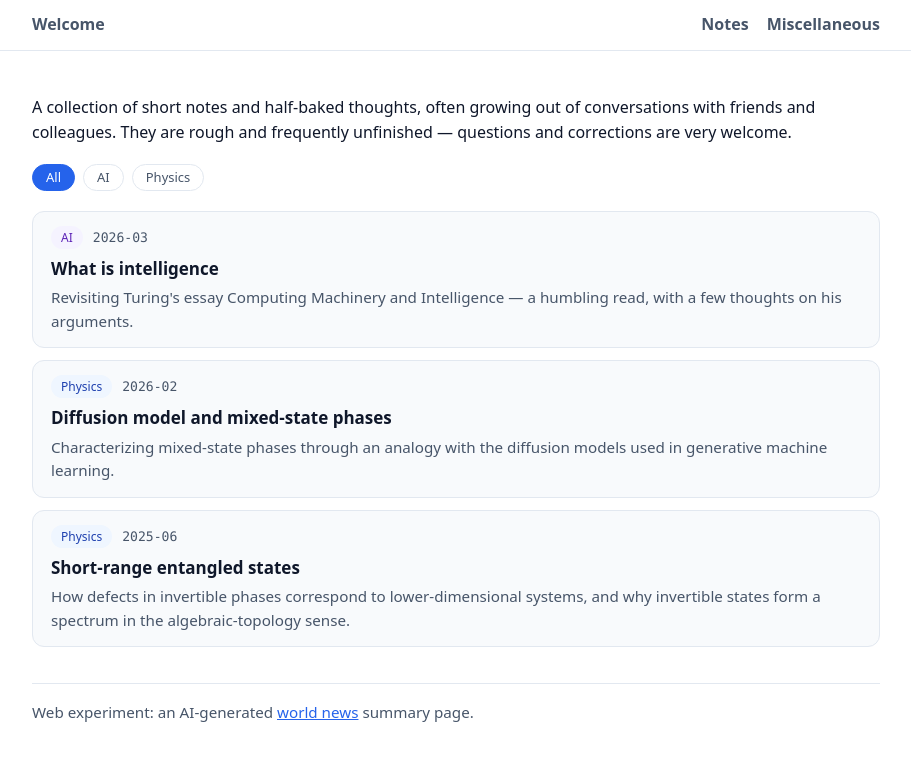
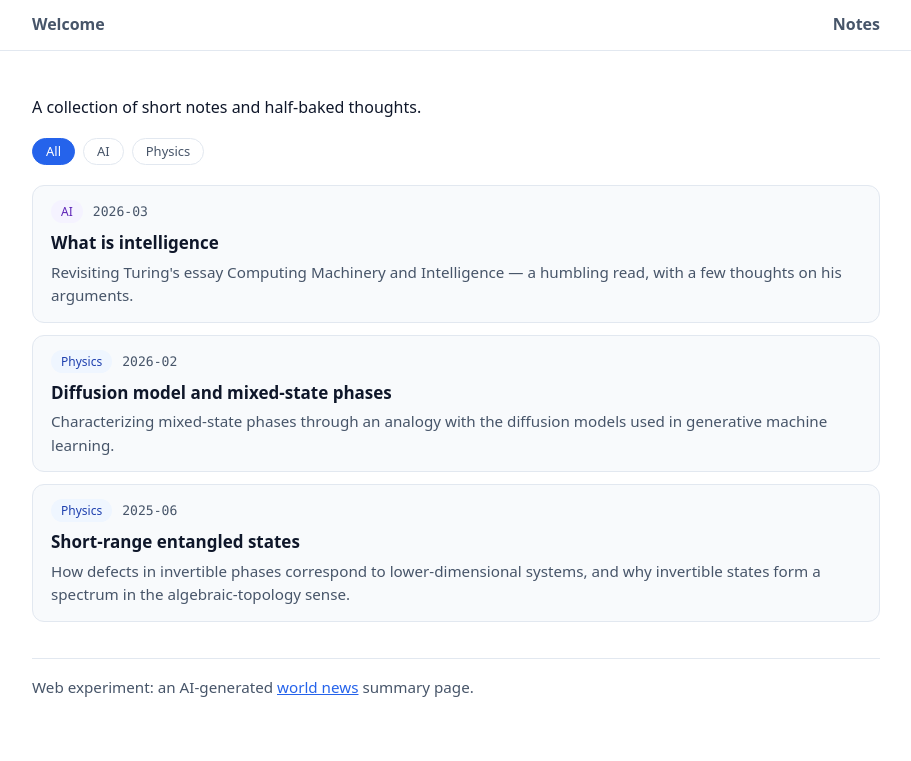
Before and after one commit to ruihuafan/ruihuafan.github.io, a Jekyll site: the page built from misc.md, in a window 1280 px wide. Shown: the top 761 px of the page, without its empty margins (184-1095 px from the left). Built offline with Jekyll 4.4.1, drawn with Linux system fonts in a browser that asks for light colours.

Commit message:
Hide Miscellaneous from nav; trim its intro
- Comment out the Miscellaneous nav link (page still builds at /misc/,
  just unlinked; restore the link to re-enable)
- Shorten the intro line to a single sentence

Co-Authored-By: Claude Opus 4.8 <noreply@anthropic.com>

```diff
--- a/_includes/nav.html
+++ b/_includes/nav.html
@@ -2,6 +2,7 @@
   <nav>
     <a href="{{ '/' | relative_url }}#top" style="margin-right:auto">Welcome</a>
     <a href="{{ '/notes/' | relative_url }}">Notes</a>
-    <a href="{{ '/misc/' | relative_url }}">Miscellaneous</a>
+    {% comment %} Miscellaneous hidden for now — restore this link to re-enable it in the nav {% endcomment %}
+    {% comment %}<a href="{{ '/misc/' | relative_url }}">Miscellaneous</a>{% endcomment %}
   </nav>
 </header>
--- a/misc.md
+++ b/misc.md
@@ -3,7 +3,7 @@ title: Miscellaneous
 permalink: /misc/
 ---
 
-A collection of short notes and half-baked thoughts, often growing out of conversations with friends and colleagues. They are rough and frequently unfinished — questions and corrections are very welcome.
+A collection of short notes and half-baked thoughts.
 
 <div class="post-filter" id="post-filter" role="group" aria-label="Filter by subject"></div>
 
```
